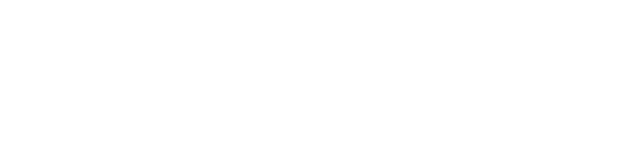
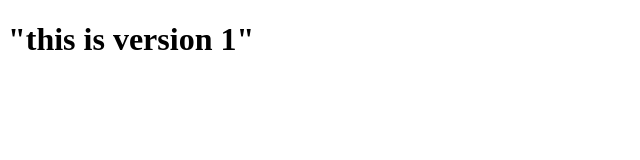
Before and after one commit to hanwaar14/myfirstrepo-vitalsteer, a plain HTML site: page index.html in a window 1280 px wide. Shown: the whole page, without its empty margins (0-640 px from the left). Drawn offline with Linux system fonts and the light colour scheme.

Commit message:
2nd commit

```diff
--- a/index.html
+++ b/index.html
@@ -6,6 +6,6 @@
     <title>Document</title>
 </head>
 <body>
-    <h1></h1>
+    <h1>"this is version 1"</h1>
 </body>
 </html>
```
